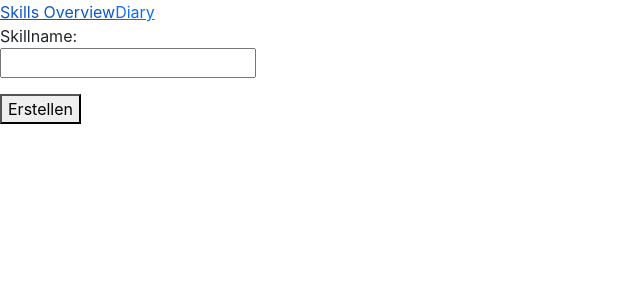
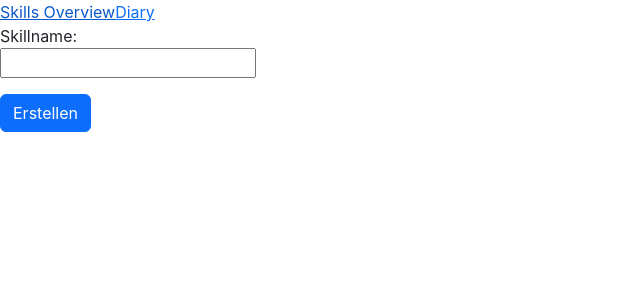
Before and after one commit to pandorasinclair/dev-skill-tracker, a React (Create React App) app: page /skills/create in a window 1280 px wide. Shown: the top 300 px of the page, without its empty margins (0-640 px from the left). Built offline with nearby package versions, Linux system fonts and the light colour scheme.

Commit message:
hab mal nen bootstrap btn gemacht

```diff
--- a/src/components/skillformular.tsx
+++ b/src/components/skillformular.tsx
@@ -1,6 +1,6 @@
-import React, { useState } from "react";
-import { Link } from "react-router-dom";
-import { skillsPath } from "../app-paths";
+import { useState } from 'react';
+import { Link } from 'react-router-dom';
+import { skillsPath } from '../app-paths';
 
 function SkillForm() {
   const [skillname, setSkillname] = useState('');
@@ -34,7 +34,11 @@ function SkillForm() {
         />
         <p className="error"> {validationMessage}</p>
         <Link to={skillsPath}>
-          <button type="button" onClick={handleCreateSkill}>
+          <button
+            type="button"
+            className="btn btn-primary"
+            onClick={handleCreateSkill}
+          >
             Erstellen
           </button>
         </Link>
```
